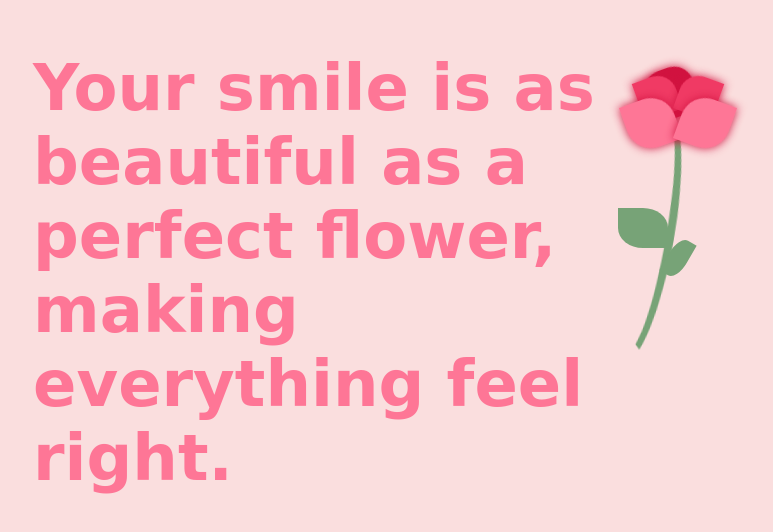
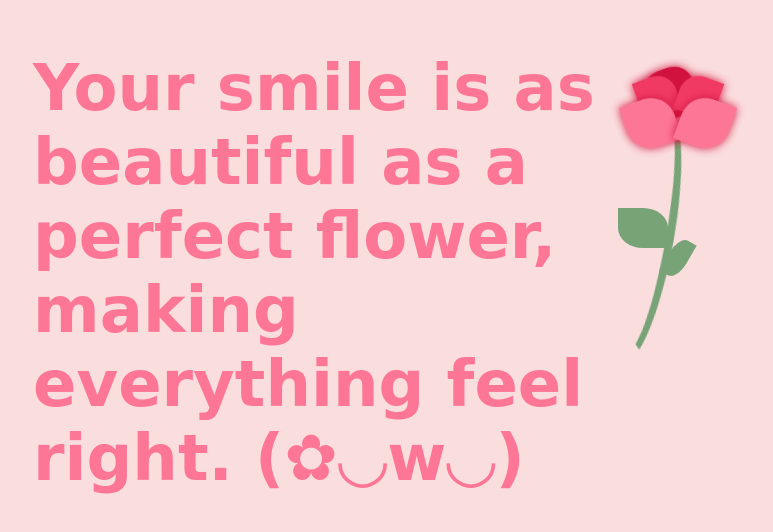
Before and after one commit to klaa4yd09/smile, a plain HTML site: page index.html in a window 1280 px wide. Shown: the part 192-724 px from the top of the page, without its empty margins (207-980 px from the left). Drawn offline with Linux system fonts and the light colour scheme; a web font is replaced by a local one.

Commit message:
Update index.html

```diff
--- a/index.html
+++ b/index.html
@@ -11,7 +11,7 @@
 <body>
     <div class="container">
         <div class="letter">
-            <h1>Your smile is as beautiful as a perfect flower, making everything feel right.</h1>
+            <h1>Your smile is as beautiful as a perfect flower, making everything feel right. (✿◡w◡)</h1>
         </div>
         <div class="rose">
             <div class="flower">
```
